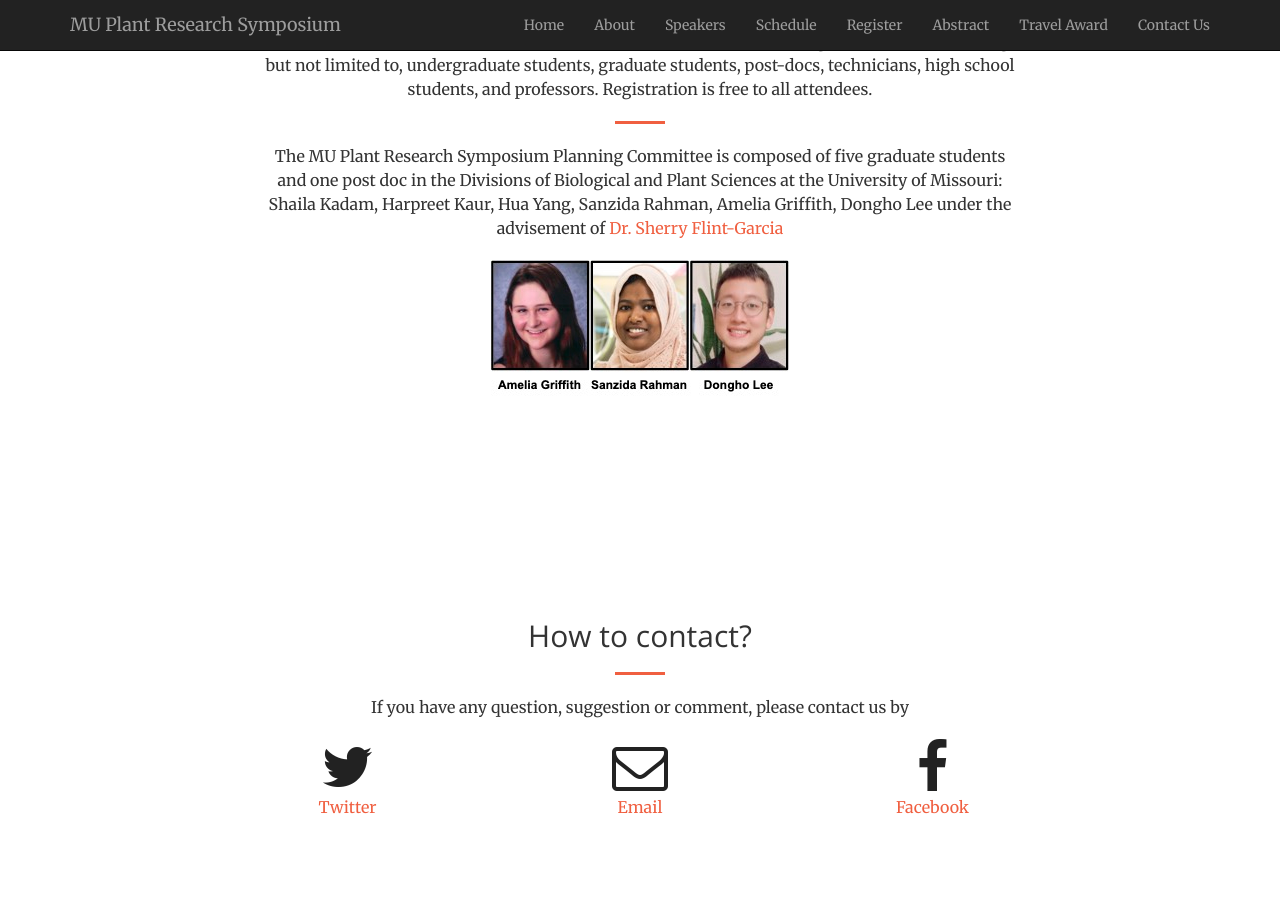
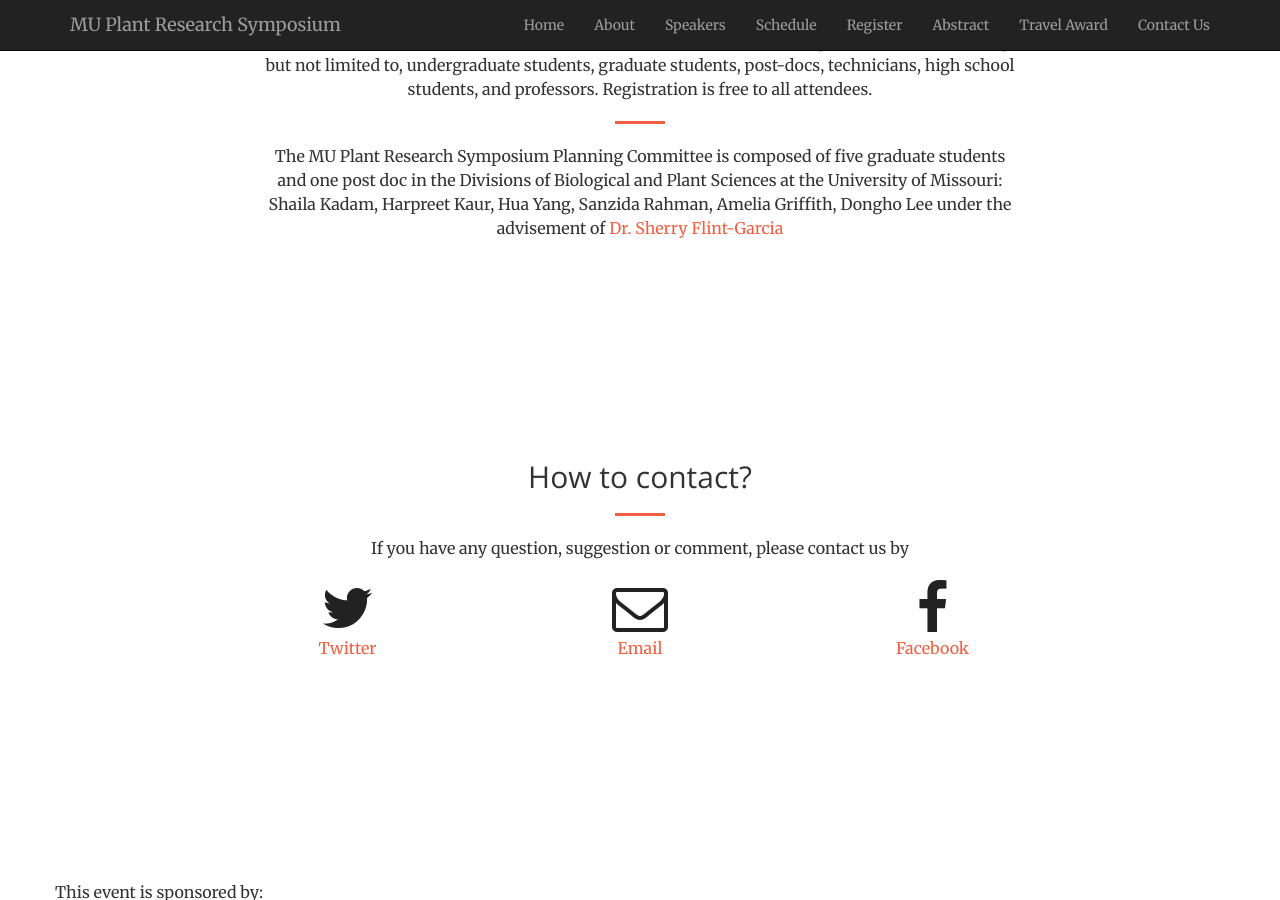
Before and after one commit to mupioneersymposium/mupioneersymposium.github.io, a Jekyll site: the page built from index.html, in a window 1280 px wide and 900 px high, scrolled down 1774 px. Built offline with Jekyll 4.4.1, drawn with Linux system fonts in a browser that asks for light colours.

Commit message:
Update about-brief.html

```diff
--- a/_includes/about-brief.html
+++ b/_includes/about-brief.html
@@ -10,7 +10,6 @@
 <p>The symposium welcomes all members of the scientific and surrounding communities including, but not limited to, undergraduate students, graduate students, post-docs, technicians, high school students, and professors. Registration is free to all attendees. </p>
 <hr>
                 <p>The MU Plant Research Symposium Planning Committee is composed of five graduate students and one post doc in the Divisions of Biological and Plant Sciences at the University of Missouri: Shaila Kadam, Harpreet Kaur, Hua Yang, Sanzida Rahman, Amelia Griffith, Dongho Lee under the advisement of <a href="http://web.missouri.edu/~flint-garcias/" target="_blank">Dr. Sherry Flint-Garcia</a></p>
-                <p><img src="/img/2022_committee.jpeg" style="max-width: 100%;"></p>
 
             </div>
         </div>
```
